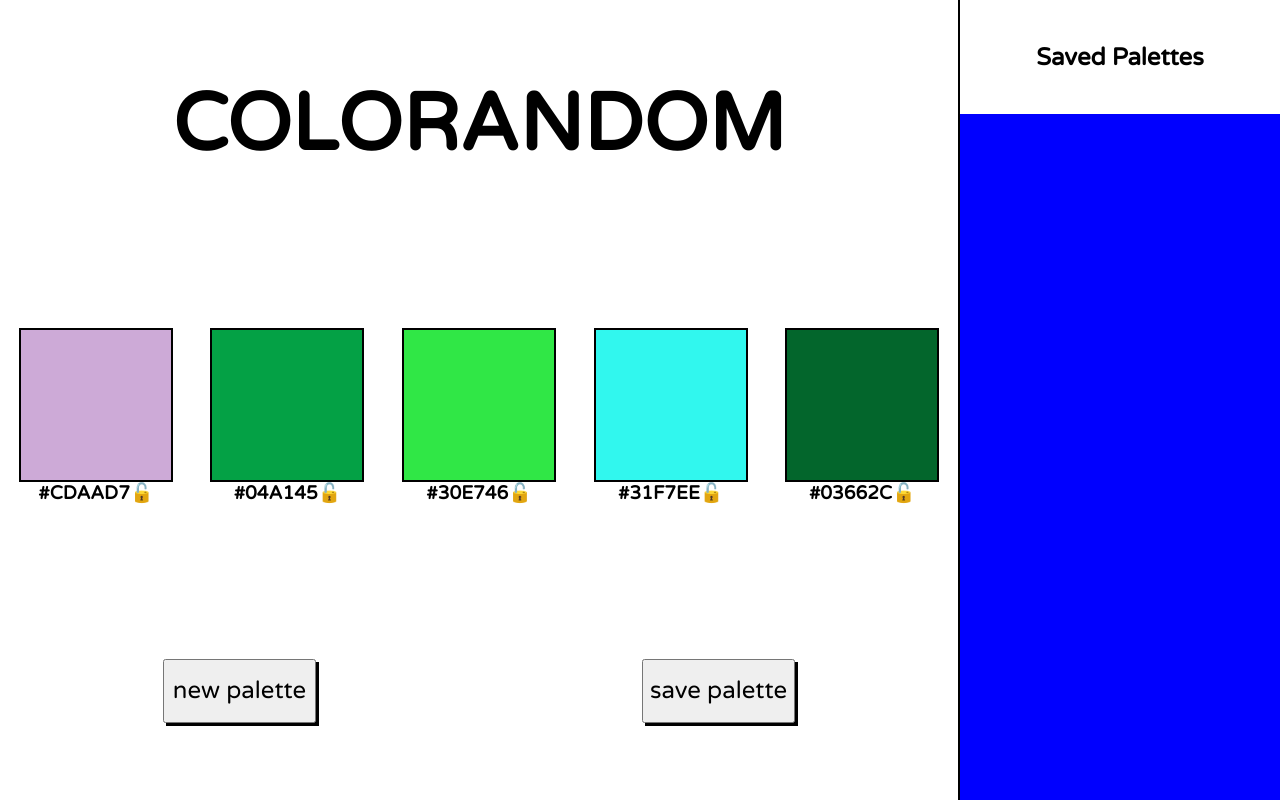
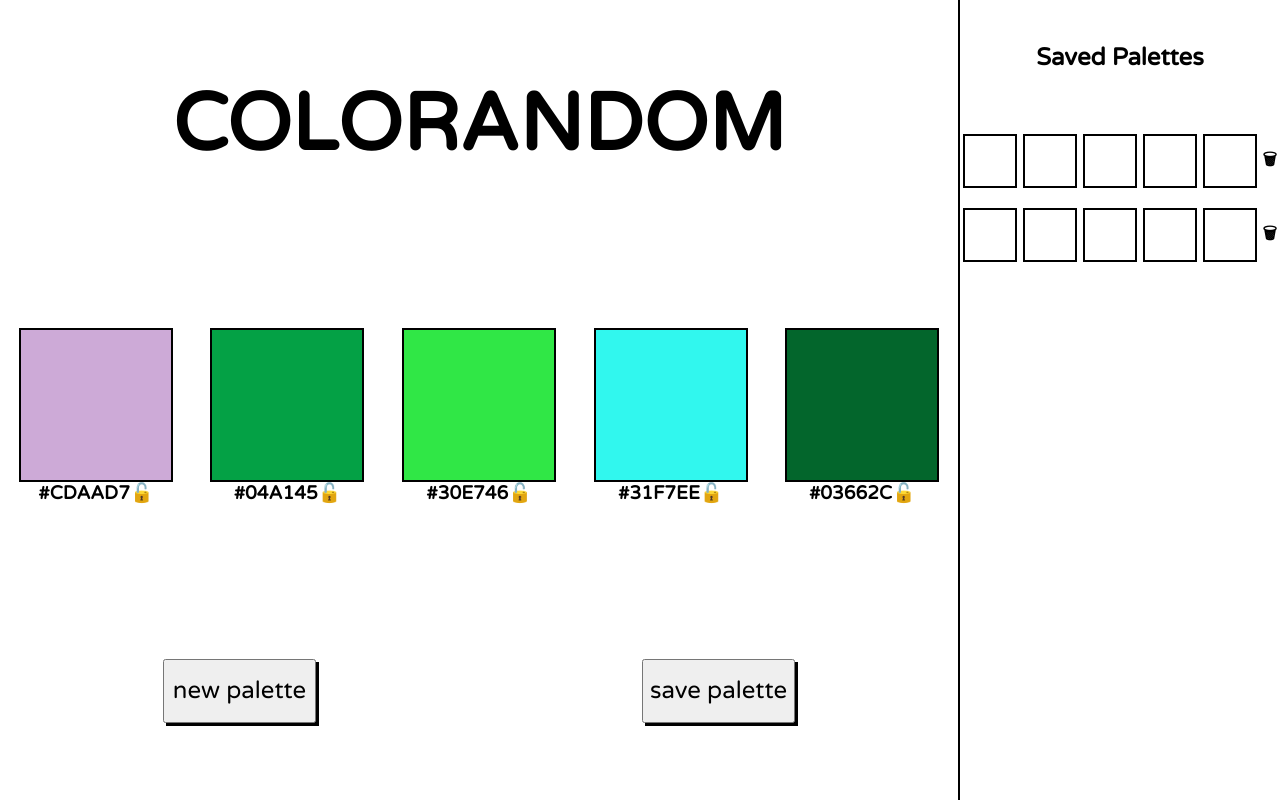
Before and after one commit to AnnaPete/coloRandom, a plain HTML site: page index.html in a window 1280 px wide. Drawn offline with Linux system fonts and the light colour scheme.

Commit message:
Add static mini palettes.

```diff
--- a/index.html
+++ b/index.html
@@ -60,6 +60,26 @@
           <h2 class="saved-palettes-title">Saved Palettes</h2>
         </div>
         <div class="saved-palettes-display-container">
+          <div class="saved-palette-row">
+            <div class="mini-palette-box saved-color-box-1"></div>
+            <div class="mini-palette-box saved-color-box-2"></div>
+            <div class="mini-palette-box saved-color-box-3"></div>
+            <div class="mini-palette-box saved-color-box-4"></div>
+            <div class="mini-palette-box saved-color-box-5"></div>
+            <div class="delete-button-container">
+              <h4 class="delete-button">🗑</h4>
+            </div>
+          </div>
+          <div class="saved-palette-row">
+            <div class="mini-palette-box saved-color-box-1"></div>
+            <div class="mini-palette-box saved-color-box-2"></div>
+            <div class="mini-palette-box saved-color-box-3"></div>
+            <div class="mini-palette-box saved-color-box-4"></div>
+            <div class="mini-palette-box saved-color-box-5"></div>
+            <div class="delete-button-container">
+              <h4 class="delete-button">🗑</h4>
+            </div>
+          </div>
         </div>
       </div>
     </div>
--- a/styles.css
+++ b/styles.css
@@ -93,5 +93,19 @@
   width: 25vw;
   display: flex;
   flex-direction: column;
-  background-color: blue;
+  justify-content: start;
 }
+
+.saved-palette-row {
+  display: flex;
+  flex-direction: row;
+  justify-content: space-around;
+  align-items: center;
+  margin-top: 20px;
+}
+
+.mini-palette-box {
+  width: 50px;
+  height: 50px;
+  border: 2px solid black;
+}
```
